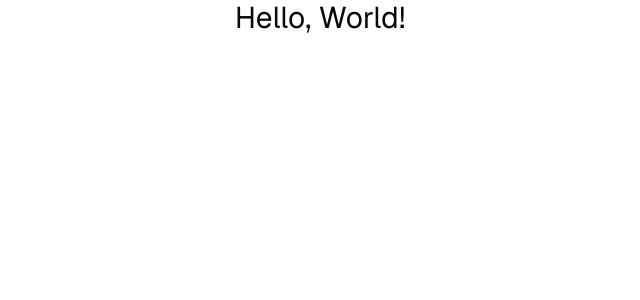
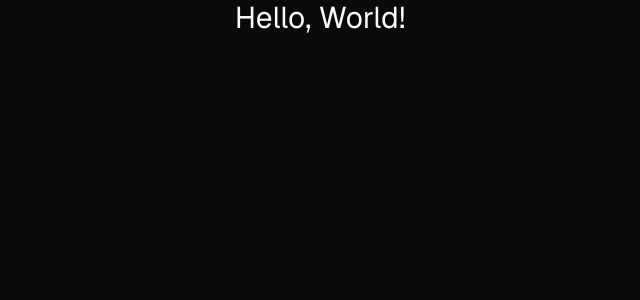
Before and after one commit to Meenic/anlio, a Next.js app: page / in a window 1280 px wide. Shown: the top 300 px of the page, without its empty margins (320-960 px from the left). Built offline with nearby package versions, Linux system fonts and the light colour scheme.

Commit message:
feat(ui): implement dark mode with next-themes

```diff
--- a/package.json
+++ b/package.json
@@ -22,6 +22,7 @@
     "drizzle-orm": "^0.45.2",
     "lucide-react": "^1.8.0",
     "next": "16.2.2",
+    "next-themes": "^0.4.6",
     "radix-ui": "^1.4.3",
     "react": "19.2.4",
     "react-dom": "19.2.4",
--- a/src/app/layout.tsx
+++ b/src/app/layout.tsx
@@ -1,6 +1,7 @@
 import type { Metadata } from "next";
 import { Geist, Geist_Mono } from "next/font/google";
 import "./globals.css";
+import { ThemeProvider } from "@/components/layout/theme-provider";
 
 const geistSans = Geist({
   variable: "--font-geist-sans",
@@ -25,9 +26,19 @@
   return (
     <html
       lang="en"
+      suppressHydrationWarning
       className={`${geistSans.variable} ${geistMono.variable} h-full antialiased`}
     >
-      <body className="min-h-full flex flex-col">{children}</body>
+      <body className="min-h-full flex flex-col">
+        <ThemeProvider
+          attribute="class"
+          defaultTheme="dark"
+          enableSystem
+          disableTransitionOnChange
+        >
+          {children}
+        </ThemeProvider>
+      </body>
     </html>
   );
 }
--- /dev/null
+++ b/src/components/layout/theme-provider.tsx
@@ -0,0 +1,11 @@
+"use client";
+
+import * as React from "react";
+import { ThemeProvider as NextThemesProvider } from "next-themes";
+
+export function ThemeProvider({
+  children,
+  ...props
+}: React.ComponentProps<typeof NextThemesProvider>) {
+  return <NextThemesProvider {...props}>{children}</NextThemesProvider>;
+}
```
Also changed, not shown: 1 other file (tests, documents, lock files or other folders).
